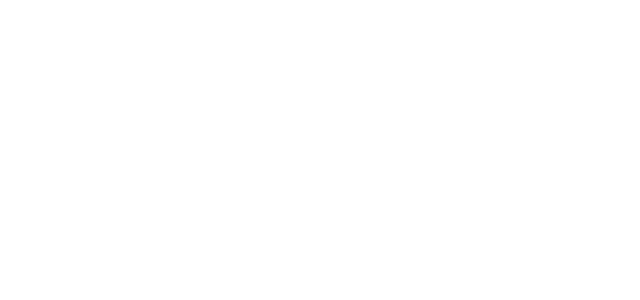
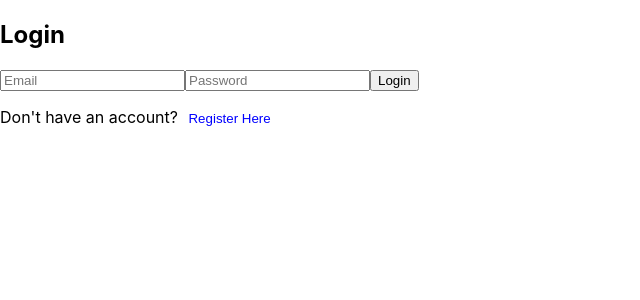
Before and after one commit to mlutterbach/expense-tracker-ui, a React (Create React App) app: page /login in a window 1280 px wide. Shown: the top 300 px of the page, without its empty margins (0-640 px from the left). Built offline with nearby package versions, Linux system fonts and the light colour scheme.

Commit message:
Changed the login page

```diff
--- a/package.json
+++ b/package.json
@@ -8,7 +8,8 @@
     "react": "^19.0.0",
     "react-dom": "^19.0.0",
     "react-router-dom": "^7.0.2",
-    "react-scripts": "5.0.1"
+    "react-scripts": "5.0.1",
+    "web-vitals": "^4.2.4"
   },
   "scripts": {
     "start": "react-scripts start",
--- a/src/App.js
+++ b/src/App.js
@@ -1,11 +1,13 @@
 import React from "react";
-import { BrowserRouter as Router, Routes, Route } from "react-router-dom";
+import { Navigate, BrowserRouter as Router, Routes, Route } from "react-router-dom";
 import Login from "./components/Auth/Login";
 import Signup from "./components/Auth/Signup";
 import ExpenseForm from "./components/Expenses/ExpenseForm";
 import ExpenseList from "./components/Expenses/ExpenseList";
+import ProjectedRoute from "./components/ProjectedRoute";
 
 function App() {
+  return (
     <Router>
       <Routes>
         <Route path="/login" element={<Login />} />
@@ -13,14 +15,18 @@
         <Route
           path="/expenses"
           element={
+            <ProjectedRoute>
               <>
                 <ExpenseForm onExpenseAdded={() => {}} />
                 <ExpenseList />
               </>
+            </ProjectedRoute>
           }
         />
+        <Route path="*" element={<Navigate to="/login" />} />
       </Routes>
     </Router>
+  )
 }
 
 export default App;
--- a/src/components/Auth/Login.js
+++ b/src/components/Auth/Login.js
@@ -1,9 +1,11 @@
 import React, { useState } from "react";
+import { useNavigate } from "react-router-dom";
 import api from "../../api";
 
 const Login = () => {
   const [formData, setFormData] = useState({email: "", password: "" });
   const [error, setError] = useState("");
+  const navigate = useNavigate();
 
   const handleSubmit = async (e) => {
     e.preventDefault();
@@ -37,6 +39,12 @@
         />
         <button type="submit">Login</button>
       </form>
+      <p>
+        Don't have an account?{" "}
+        <button onClick={() => navigate("/signup")} style={{ color: "blue", background: "none", border: "none", cursor: "pointer" }}>
+          Register Here
+        </button>
+      </p>
     </div>
   );
 };
--- /dev/null
+++ b/src/components/ProjectedRoute.js
@@ -0,0 +1,10 @@
+import React from 'react';
+import { Navigate } from 'react-router-dom';
+
+
+const ProjectedRoute = ({children}) => {
+  const token = localStorage.getItem("token");
+  return token ? children : <Navigate to="/login" />;
+};
+
+export default ProjectedRoute;
```
Also changed, not shown: 1 other file (tests, documents, lock files or other folders). Lines whose indentation alone changed are shown as unchanged.
